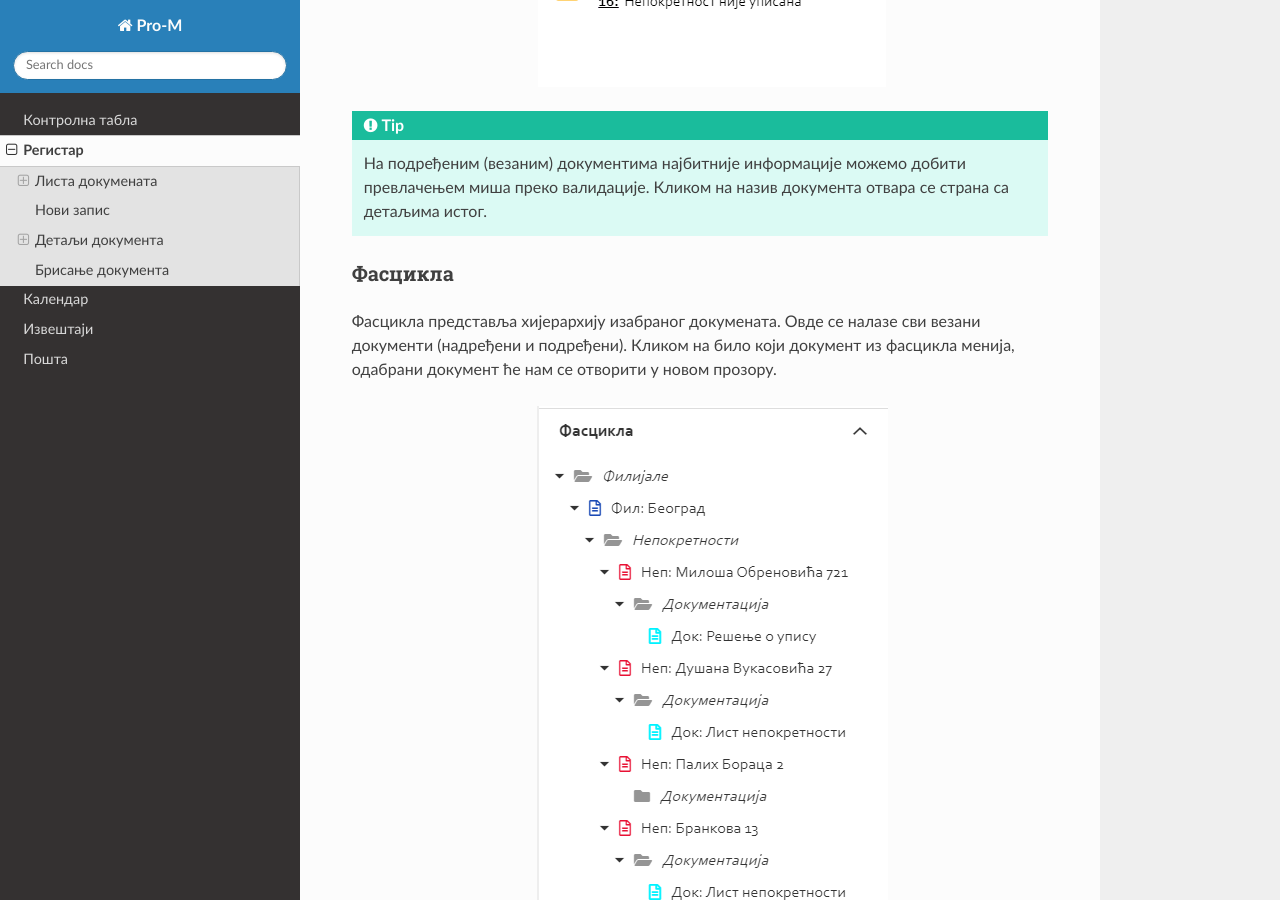
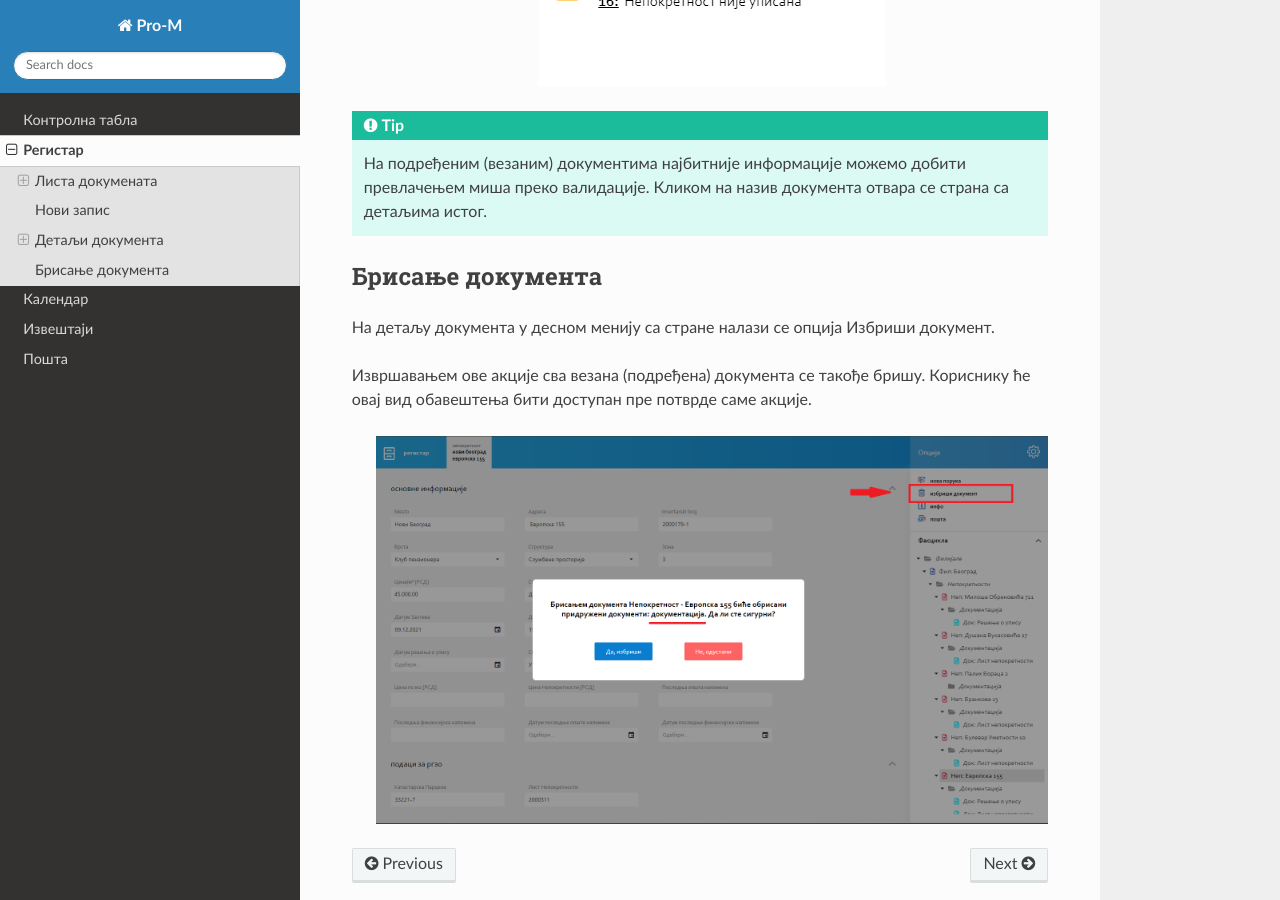
Before and after one commit to ismt-hub/Pro-M-Docs, a Sphinx documentation site: the page built from docs/prirucnik/registar.rst, in a window 1280 px wide and 900 px high, scrolled down 8085 px. Built offline with Sphinx 7.4.7 and the Read the Docs theme 2.0.0, drawn with Linux system fonts in a browser that asks for light colours.

Commit message:
Update registar.rst

```diff
--- a/docs/prirucnik/registar.rst
+++ b/docs/prirucnik/registar.rst
@@ -156,15 +156,6 @@
 
 .. Tip:: На подређеним (везаним) документима најбитније информације можемо добити превлачењем миша преко валидације. Кликом на назив документа отвара се страна са детаљима истог.
 
-.. _fascikla:
-
-Фасцикла
---------
-Фасцикла представља хијерархију изабраног докумената. Овде се налазе сви везани документи (надређени и подређени). Кликом на било који документ из фасцикла менија, одабрани документ ће нам се отворити у новом прозору.
-
- .. image:: ../_static/img/Registar/navigator.png
-   :align: center
-
 .. _brisanje:
 
 Брисање документа
```
